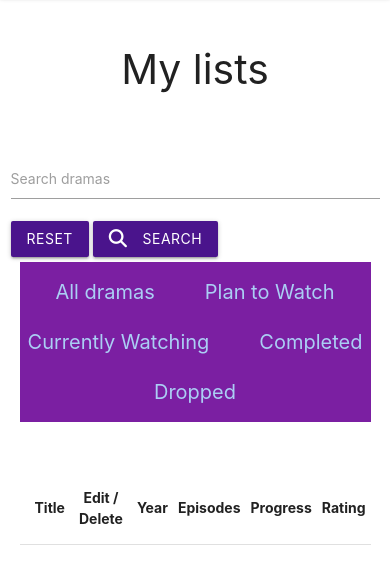
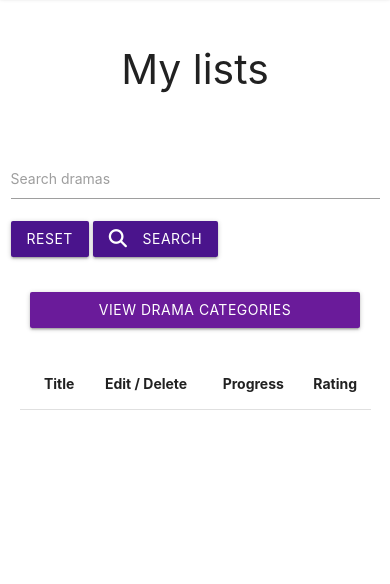
Before and after one commit to nhamidi90/k-watch, a Flask app: page /search in a window 390 px wide. Shown: the part 59-643 px from the top of the page. Run offline with Flask 3, Linux system fonts and the light colour scheme; grey boxes marked "Sample" are stand-in pictures; a database or web service that is not in the repository returns one stand-in record (values such as "Sample title"); lists and menus that the app fills with data are empty; some libraries are stand-ins or nearby versions.

Commit message:
Create dropdown and media queries for mobile view

```diff
--- a/static/css/style.css
+++ b/static/css/style.css
@@ -154,6 +154,12 @@ h2 {
 
 /* My list  */
 
+.dropdown-trigger {
+	display: flex;
+	justify-content: center;
+	margin: 30px 30px 30px 30px;
+}
+
 .drama-header {
 	margin-bottom: 0;
 }
@@ -269,3 +275,34 @@ h6 {
 .button-margin {
 	margin-bottom: 5px;
 }
+
+/* media queries  */
+
+@media only screen and (max-width: 500px) {
+	.table-col {
+		display: none;
+
+	}
+}
+
+@media only screen and (min-width: 700px) {
+	.dropdown-trigger {
+		display: none;
+	}
+
+}
+
+@media only screen and (max-width: 700px) {
+	.menu-container {
+		display: none;
+	}
+}
+
+@media only screen and (max-width: 800px) {
+	#status-menu {
+		font-size: 15px;
+	}
+	.menu-container {
+		margin-top: 20px;
+	}
+}
--- a/templates/shows.html
+++ b/templates/shows.html
@@ -28,6 +28,20 @@
     </div>
 </div>
 
+<div>
+    <!-- mobile-dropdown button -->
+    <a class='dropdown-trigger btn purple darken-3' data-target='dropdown1'>View drama categories</a>
+
+    <!-- mobile dropdown -->
+    <ul id='dropdown1' class='dropdown-content'>
+        <li id="menu-all">All dramas</li>
+        <li id="menu-plan-to-watch">Plan to Watch</li>
+        <li id="menu-currently-watching">Currently Watching</li>
+        <li id="menu-completed">Completed</li>
+        <li id="menu-dropped">Dropped</li>
+    </ul>
+</div>
+
 <!-- menu  -->
 <div class="menu-container">
     <div id="status-menu-container">
@@ -52,8 +66,8 @@
                     <th></th>
                     <th>Title</th>
                     <th>Edit / Delete</th>
-                    <th>Year</th>
-                    <th>Episodes</th>
+                    <th class="table-col">Year</th>
+                    <th class="table-col">Episodes</th>
                     <th>Progress</th>
                     <th>Rating</th>
                 </tr>
@@ -141,8 +155,8 @@
                     <th></th>
                     <th>Title</th>
                     <th>Edit / Delete</th>
-                    <th>Year</th>
-                    <th>Episodes</th>
+                    <th class="table-col">Year</th>
+                    <th class="table-col">Episodes</th>
                     <th>Progress</th>
                     <th>Rating</th>
                 </tr>
@@ -226,8 +240,8 @@
                     <th></th>
                     <th>Title</th>
                     <th>Edit / Delete</th>
-                    <th>Year</th>
-                    <th>Episodes</th>
+                    <th class="table-col">Year</th>
+                    <th class="table-col">Episodes</th>
                     <th>Progress</th>
                     <th>Rating</th>
                 </tr>
@@ -311,8 +325,8 @@
                     <th></th>
                     <th>Title</th>
                     <th>Edit / Delete</th>
-                    <th>Year</th>
-                    <th>Episodes</th>
+                    <th class="table-col">Year</th>
+                    <th class="table-col">Episodes</th>
                     <th>Progress</th>
                     <th>Rating</th>
                 </tr>
@@ -396,8 +410,8 @@
                     <th></th>
                     <th>Title</th>
                     <th>Edit / Delete</th>
-                    <th>Year</th>
-                    <th>Episodes</th>
+                    <th class="table-col">Year</th>
+                    <th class="table-col">Episodes</th>
                     <th>Progress</th>
                     <th>Rating</th>
                 </tr>
```
Also changed, not shown: other parts of templates/shows.html (+15 -15 lines).
